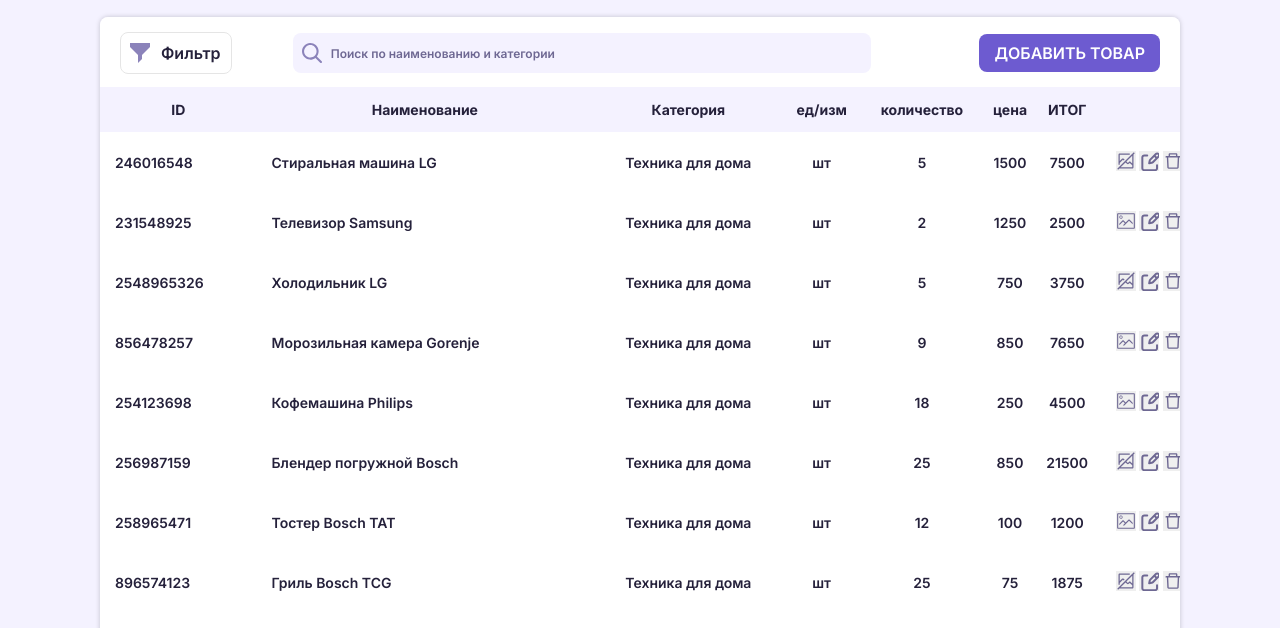
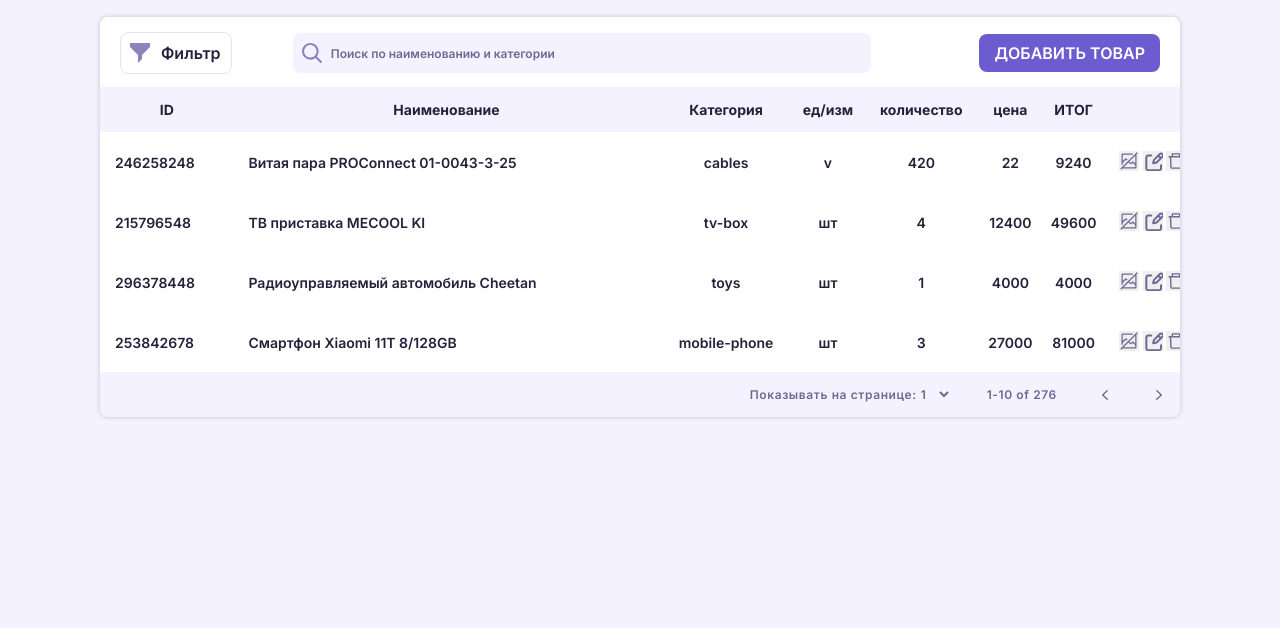
Before and after one commit to nazarisabbot/crm2, a plain HTML site: page index.html in a window 1280 px wide. Shown: the part 153-781 px from the top of the page. Drawn offline with Linux system fonts and the light colour scheme.

Commit message:
add render goods function

```diff
--- a/index.html
+++ b/index.html
@@ -10,6 +10,7 @@
   <link href="https://fonts.googleapis.com/css2?family=Inter:wght@600;700&display=swap" rel="stylesheet">
   <link rel="stylesheet" href="css/style.css">
   <script defer src="js/script.js"></script>
+  <script defer src="js/createRow.js"></script>
   <title>Document</title>
 </head>
 
@@ -155,7 +156,7 @@
               </tr>
             </thead>
             <tbody class="board__body">
-              <tr class="board__list">
+              <!--  <tr class="board__list">
                 <td class="board__id">246016548</td>
                 <td class="board__name">Стиральная машина LG</td>
                 <td class="board__category">Техника для дома</td>
@@ -294,7 +295,7 @@
                   <button class="board__button board__button_edit"></button>
                   <button class="board__button board__button_delete"></button>
                 </td>
-              </tr>
+              </tr> -->
             </tbody>
           </table>
         </div>
--- /dev/null
+++ b/js/createRow.js
@@ -0,0 +1,101 @@
+"use strict";
+
+const goods = [
+  {
+    id: 253842678,
+    title: "Смартфон Xiaomi 11T 8/128GB",
+    price: 27000,
+    description:
+      "Смартфон Xiaomi 11T – это представитель флагманской линейки, выпущенной во второй половине 2021 года. И он полностью соответствует такому позиционированию, предоставляя своим обладателям возможность пользоваться отличными камерами, ни в чем себя не ограничивать при запуске игр и других требовательных приложений.",
+    category: "mobile-phone",
+    discont: false,
+    count: 3,
+    units: "шт",
+    images: {
+      small: "img/smrtxiaomi11t-m.jpg",
+      big: "img/smrtxiaomi11t-b.jpg",
+    },
+  },
+  {
+    id: 296378448,
+    title: "Радиоуправляемый автомобиль Cheetan",
+    price: 4000,
+    description:
+      "Внедорожник на дистанционном управлении. Скорость 25км/ч. Возраст 7 - 14 лет",
+    category: "toys",
+    discont: 5,
+    count: 1,
+    units: "шт",
+    images: {
+      small: "img/cheetancar-m.jpg",
+      big: "img/cheetancar-b.jpg",
+    },
+  },
+  {
+    id: 215796548,
+    title: "ТВ приставка MECOOL KI",
+    price: 12400,
+    description:
+      "Всего лишь один шаг сделает ваш телевизор умным, Быстрый и умный MECOOL KI PRO, прекрасно спроектированный, сочетает в себе прочный процессор Cortex-A53 с чипом Amlogic S905D",
+    category: "tv-box",
+    discont: 15,
+    count: 4,
+    units: "шт",
+    images: {
+      small: "img/tvboxmecool-m.jpg",
+      big: "img/tvboxmecool-b.jpg",
+    },
+  },
+  {
+    id: 246258248,
+    title: "Витая пара PROConnect 01-0043-3-25",
+    price: 22,
+    description:
+      "Витая пара Proconnect 01-0043-3-25 является сетевым кабелем с 4 парами проводов типа UTP, в качестве проводника в которых используется алюминий, плакированный медью CCA. Такая неэкранированная витая пара с одножильными проводами диаметром 0.50 мм широко применяется в процессе сетевых монтажных работ. С ее помощью вы сможете обеспечить развертывание локальной сети в домашних условиях или на предприятии, объединить все необходимое вам оборудование в единую сеть.",
+    category: "cables",
+    discont: false,
+    count: 420,
+    units: "v",
+    images: {
+      small: "img/lan_proconnect43-3-25.jpg",
+      big: "img/lan_proconnect43-3-25-b.jpg",
+    },
+  },
+];
+
+const list = document.querySelector(".board__body");
+
+const createRow = (obj) => {
+  const tr = document.createElement("tr");
+  tr.className = "board__list";
+
+  const tds = `
+  <td class="board__id">${obj.id}</td>
+  <td class="board__name">${obj.title}</td>
+  <td class="board__category">${obj.category}</td>
+  <td class="board__unit">${obj.units}</td>
+  <td class="board__quantity">${obj.count}</td>
+  <td class="board__price">${obj.price}</td>
+  <td class="board__total">${obj.price * obj.count}</td>
+  <td>
+    <button class="board__button board__button_noimage"></button>
+    <button class="board__button board__button_edit"></button>
+    <button class="board__button board__button_delete"></button>
+  </td>`;
+
+  tr.innerHTML = tds;
+
+  return tr;
+};
+
+const renderGoods = (arr) => {
+  const arrForRender = arr;
+
+  arrForRender.map((elem) => {
+    list.prepend(createRow(elem));
+  });
+};
+
+renderGoods(goods);
+
+// list.prepend(createRow(test[0]));
```
